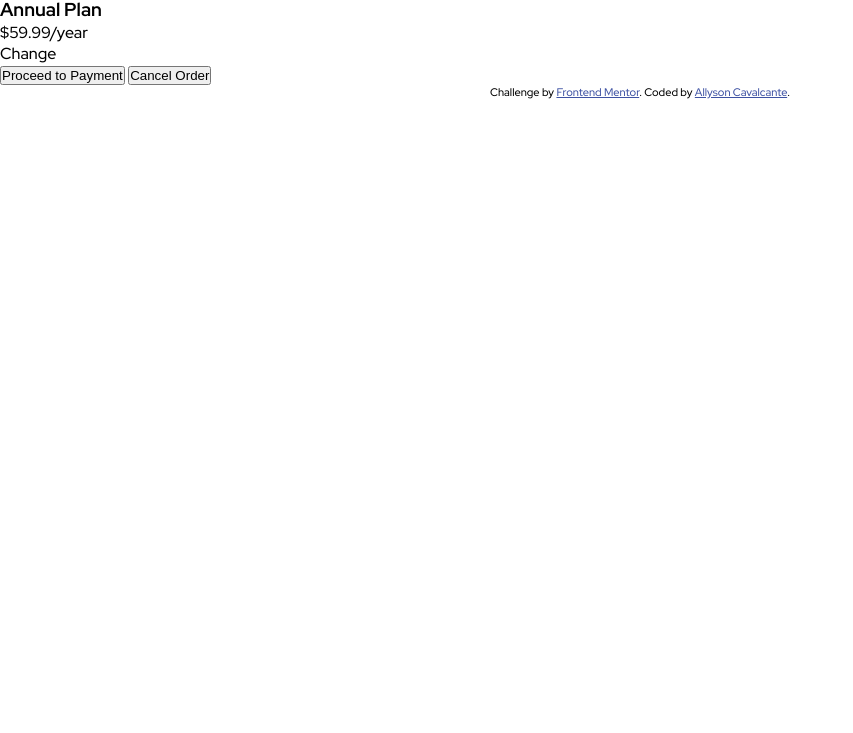
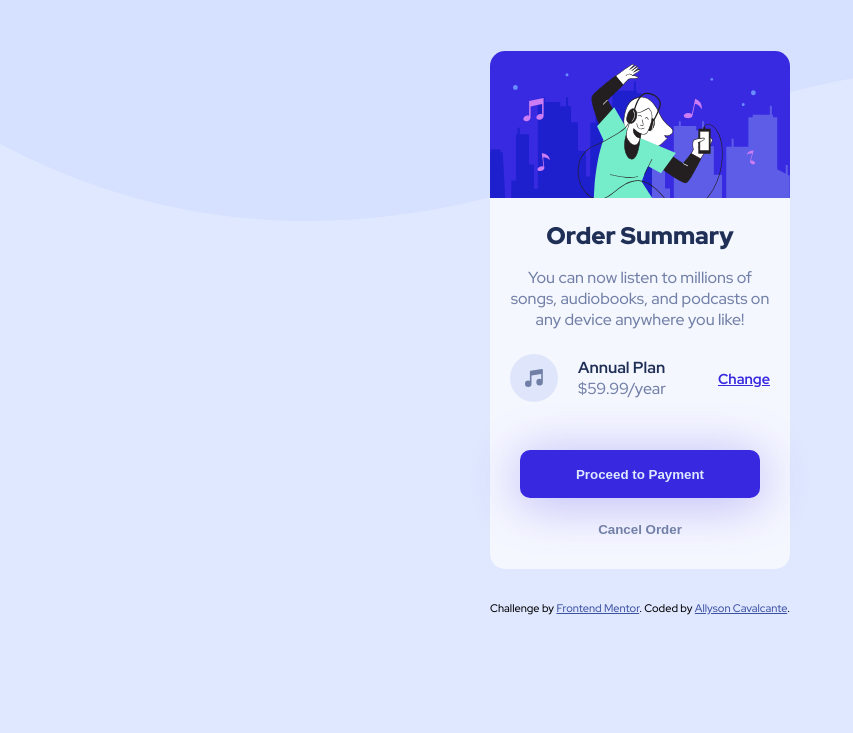
Before and after one commit to allysonbelo/order-summary-component-main, a plain HTML site: page index.html in a window 1280 px wide. Shown: the part 67-800 px from the top of the page, without its empty margins (0-853 px from the left). Drawn offline with Linux system fonts and the light colour scheme.

Commit message:
:lipstick: Project finished

```diff
--- a/index.html
+++ b/index.html
@@ -19,19 +19,25 @@
   <main class="content">
     <h1 class="content__title">Order Summary</h1>
 
-    <p class="contetnt__text">You can now listen to millions of songs, audiobooks, and podcasts on any
-    device anywhere you like!</p>
+    <p class="content__text">You can now listen to millions of songs, audiobooks, and podcasts on any
+      device anywhere you like!</p>
 
     <div class="plain">
-      <h3 class="plain__title">Annual Plan</h3>
-      <p class="plain__text">$59.99/year</p>
+      <div class="plain__content">
+        <h3 class="plain__title">Annual Plan</h3>
+        <p class="plain__text">$59.99/year</p>
+      </div>
       <a class="plain__link">Change</a>
     </div>
 
-    <button>Proceed to Payment</button>
-    <button>Cancel Order</button>
+    <div class="button">
+      <button class="button__primary">Proceed to Payment</button>
+      <button class="button__secondary">Cancel Order</button>
+    </div>
 
   </main>
+
+
 
   <div class="attribution">
     Challenge by <a href="https://www.frontendmentor.io?ref=challenge" target="_blank">Frontend Mentor</a>.
--- a/style.css
+++ b/style.css
@@ -12,10 +12,107 @@
     box-sizing: border-box;
 }
 
-body {
+.container {
     font-family: 'Red Hat Display', sans-serif;
     font-size: 16px;
+    background: var(--color-pale-blue) url(images/pattern-background-mobile.svg) no-repeat top left / contain;
+    height: 100vh;
+    width: 100%;
+
+    display: flex;
+    flex-direction: column;
+    align-items: center;
+    justify-content: center;
 }
+
+.content{
+    background:  var(--color-very-pale-blue) url(images/illustration-hero.svg) no-repeat top left / contain;
+    border-radius: 15px;
+    min-width: 300px;
+    max-width: 375px;
+    margin: 0 auto;
+    margin-bottom: 2rem;
+}
+
+.content__title{
+    color: var(--color-dark-blue);
+    text-align: center;
+    font-weight: 900;
+    font-size: 1.5rem;
+    padding-top: 2rem;
+    margin-top: calc(150px - .8rem);
+}
+
+.content__text{
+    text-align: center;
+    width: 270px;
+    margin: 0 auto;
+    color: var(--color-desaturated-blue);
+    padding: 1rem 0;
+}
+
+.plain{
+    display: flex;
+    align-items: center;
+    justify-content: space-evenly;
+}
+
+.plain::before{
+    content: " ";
+    background: url(images/icon-music.svg) no-repeat center;
+    width: 48px;
+    height: 48px;
+    padding-bottom: 1rem;
+}
+
+.plain__content{
+    margin-right: 2rem;
+}
+
+.plain__title{
+    font-size: 1rem;
+    color: var(--color-dark-blue);
+}
+
+.plain__text{
+    color: var(--color-desaturated-blue);
+}
+
+.plain__link{
+    color: var(--color-bright-blue);
+    font-size: .9rem;
+    font-weight: 700;
+    text-decoration: underline;
+}
+
+.button{
+    display: flex;
+    flex-direction: column;
+    align-items: center;
+    justify-content: center;
+    margin-top: 1rem;
+    margin-bottom: 2rem;
+}
+
+.button__primary{
+    width: 80%;
+    height: 3rem;
+    border-radius: 10px;
+    border: none;
+    background-color: var(--color-bright-blue);
+    color: var(--color-pale-blue);
+    font-weight: 900;
+    margin: 1.5rem auto;
+    box-shadow: 0px 5px 50px 1px rgba(56, 41, 224, .3);
+}
+
+    .button__secondary{
+    border: none;
+    background-color: inherit;
+    font-weight: 900;
+    color: var(--color-desaturated-blue);
+}
+
 
 .attribution {
     font-size: 11px;
@@ -25,3 +122,9 @@ body {
 .attribution a {
     color: hsl(228, 45%, 44%);
 }
+
+@media screen and (min-width: 900px) {
+    .container {
+        background: var(--color-pale-blue) url(images/pattern-background-desktop.svg) no-repeat top -100px center / contain;
+    }
+}
```
